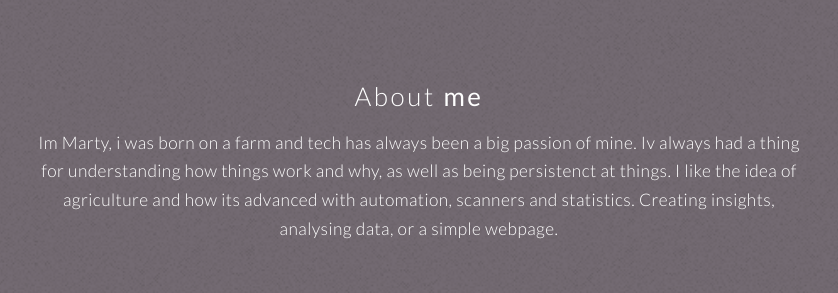
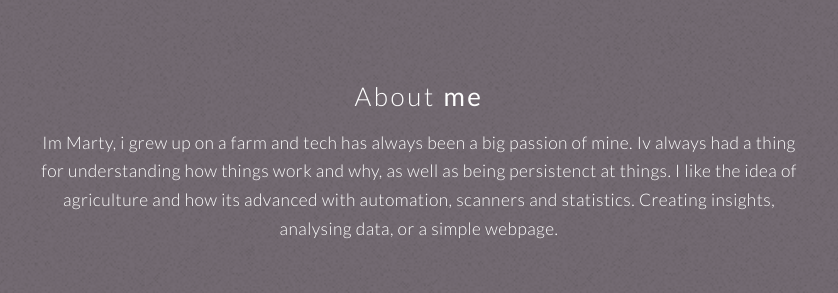
Before and after one commit to marboe29/PortWebsite, a plain HTML site: page index.html in a window 1280 px wide. Shown: the part 2940-3233 px from the top of the page, 221-1059 px from the left. Drawn offline with nearby package versions, Linux system fonts and the light colour scheme.

Commit message:
Update index.html

```diff
--- a/index.html
+++ b/index.html
@@ -453,7 +453,7 @@
 	<div>
 		<header>
 			<h2>About <strong>me</strong></h2>
-			<p style="padding-left: 20%; padding-right: 20%;">Im Marty, i was born on a farm and tech has always been a big passion of mine.
+			<p style="padding-left: 20%; padding-right: 20%;">Im Marty, i grew up on a farm and tech has always been a big passion of mine.
 				Iv always had a thing for understanding how things work and why, as well as being persistenct at things.
 				I like the idea of agriculture and how its advanced with automation, scanners and statistics. Creating insights, analysing data, or a simple webpage.</p>
 		</header>
```
